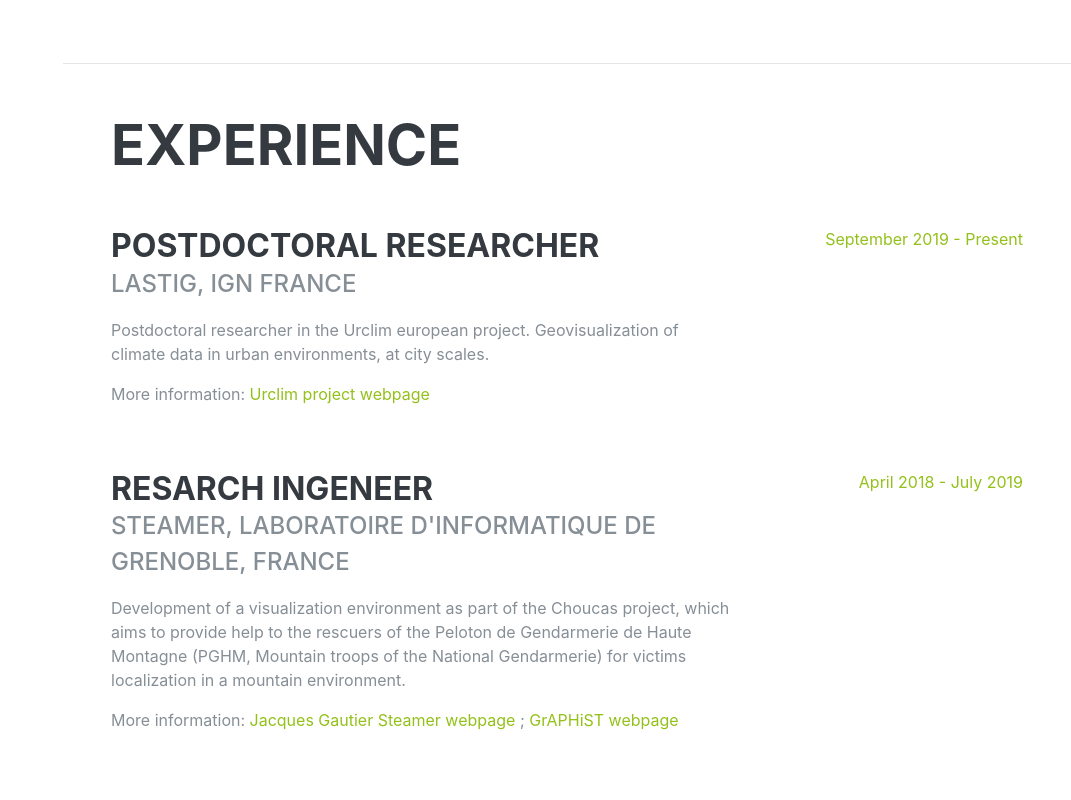
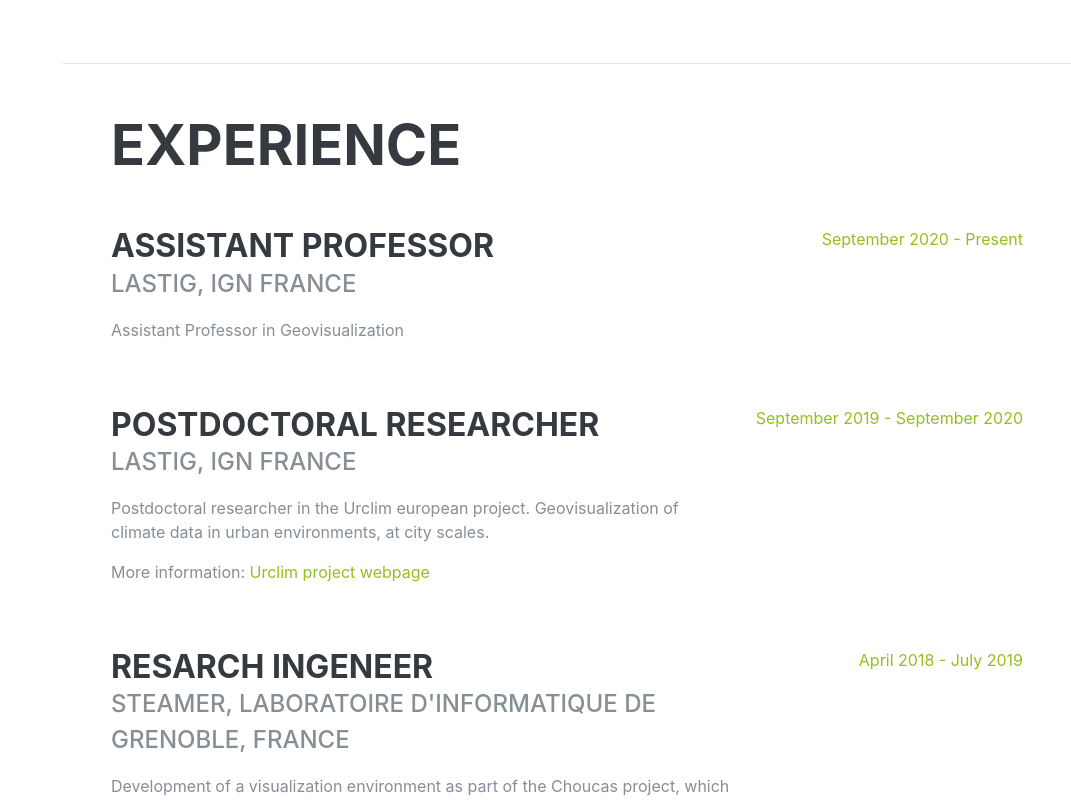
Before and after one commit to umrlastig/jacques-gautier, a plain HTML site: page index.html in a window 1280 px wide. Shown: the part 1538-2338 px from the top of the page, without its empty margins (209-1280 px from the left). Drawn offline with nearby package versions, Linux system fonts and the light colour scheme; no server answers; files whose address does not match are found by name; a web font is replaced by a local one.

Commit message:
Update index.html
Changement enseignant chercheur

```diff
--- a/index.html
+++ b/index.html
@@ -100,10 +100,10 @@
         </h1>
         <div class="subheading mb-5">73 avenue de Paris · 94165 Saint-Mandé CEDEX · (+33)1 43 98 80 80 ·
           <a>jacq<!--anti@spam.fr!-->ues.gautier@ign.fr</a>
-        <p class="lead mb-5 lang-en">Postdoctoral researcher in GI Sciences and geovisualization.</p>
+        <p class="lead mb-5 lang-en">Assistant Professor in Geovisualization.</p>
         </div>
         <p class="lead mb-5 lang-en">Member of the <a href="">GEOVIS</a> research team</p>
-        <p class="lead mb-5 lang-fr">Chercheur post-doctorant en sciences de l'information géographique et géovisualisation.</p>
+        <p class="lead mb-5 lang-fr">Enseignant-Chercheur en Géovisualisation.</p>
         <p class="lead mb-5 lang-fr">Membre de l'équipe <a href="">GEOVIS</a></p>
         <div class="social-icons">
           <a href="https://fr.linkedin.com/in/jacques-gautier-64b29b91">
@@ -293,13 +293,24 @@
 
         <div class="resume-item d-flex flex-column flex-md-row justify-content-between mb-5">
           <div class="resume-content">
+            <h3 class="mb-0">Assistant Professor</h3>
+            <div class="subheading mb-3">LASTIG, IGN France</div>
+            <p>Assistant Professor in Geovisualization</p>
+          </div>
+          <div class="resume-date text-md-right">
+            <span class="text-primary">September 2020 - Present</span>
+          </div>
+        </div>
+
+        <div class="resume-item d-flex flex-column flex-md-row justify-content-between mb-5">
+          <div class="resume-content">
             <h3 class="mb-0">Postdoctoral Researcher</h3>
             <div class="subheading mb-3">LASTIG, IGN France</div>
             <p>Postdoctoral researcher in the Urclim european project. Geovisualization of climate data in urban environments, at city scales.</p>
 			<p>More information: <a href="http://www.urclim.eu/"> Urclim project webpage </a></p>
           </div>
           <div class="resume-date text-md-right">
-            <span class="text-primary">September 2019 - Present</span>
+            <span class="text-primary">September 2019 - September 2020</span>
           </div>
         </div>
 
```
